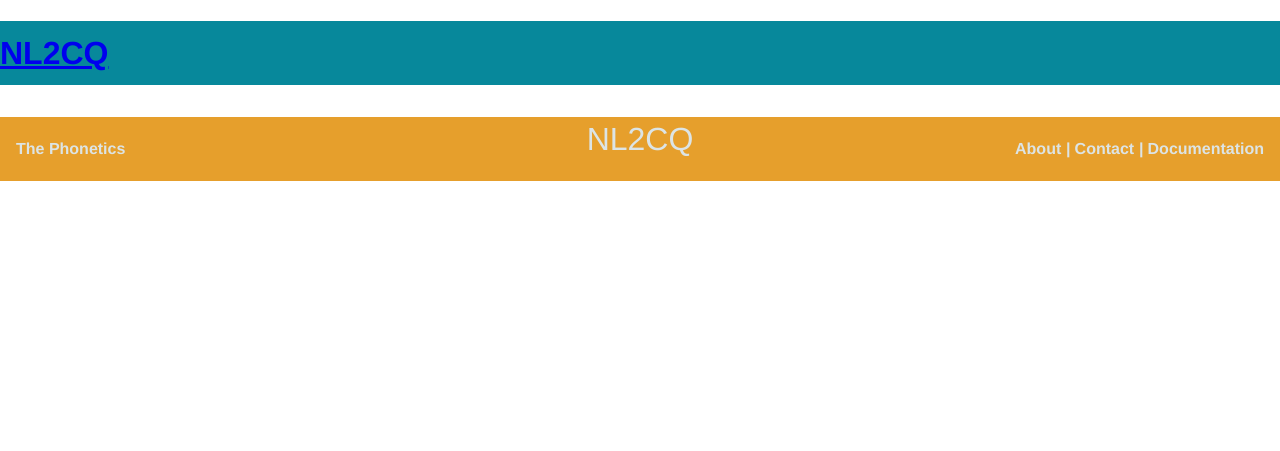
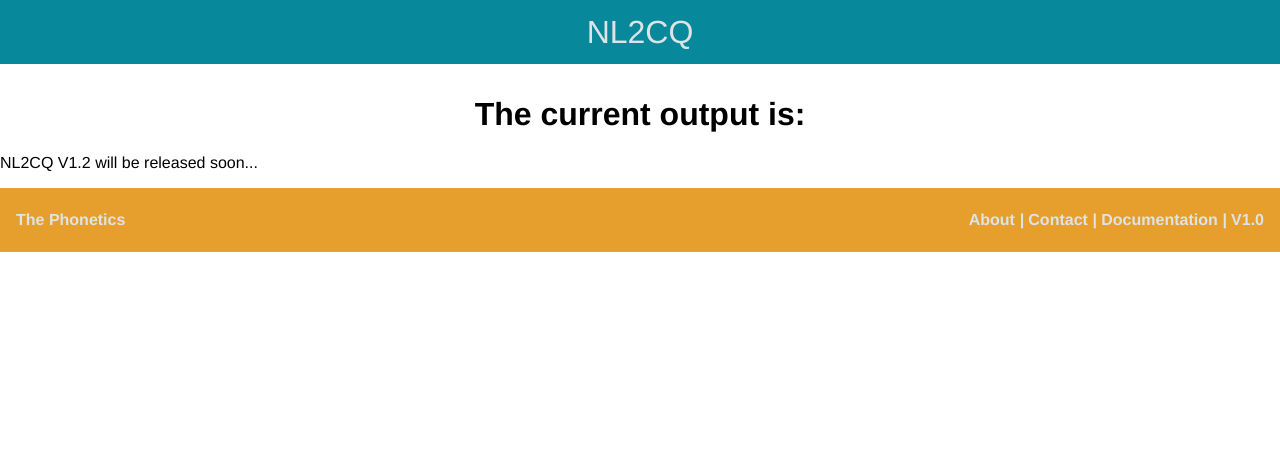
Before and after one commit to Joepruner/NLP, a PHP site: page /results.php?question=1 in a window 1280 px wide. Shown: the top 451 px of the page. After the commit the page ends 252 px from the top, so only its background shows below. Run offline with PHP 8.4, Linux system fonts and the light colour scheme.

Commit message:
pre presentation

```diff
--- a/sprint2/css/style.css
+++ b/sprint2/css/style.css
@@ -145,3 +145,14 @@
     color: var(--backup);
     font-weight: bold;
 }
+
+/*===OUTPUT===*/
+
+#resultHeader{
+    text-align: center;
+}
+
+
+#output {
+    text-align: center;
+}
--- a/sprint2/footer.html
+++ b/sprint2/footer.html
@@ -6,6 +6,8 @@
         <a href="contact.html">Contact</a>
         <em> | </em>
         <a href="documentation.html">Documentation</a>
+        <em> | </em>
+        <p style="display: inline">V1.0</p>
     </nav>
 </footer>
 </html>
--- a/sprint2/results.php
+++ b/sprint2/results.php
@@ -7,7 +7,6 @@
      </head>
      <body>
         <header>
-            <a href="index.php"><h1>NL2CQ</h1></a>
             <a id="nl2cqHead" href="index.php">NL2CQ</a>
         </header>
 
@@ -16,9 +15,12 @@
         $question = $_GET["question"];
 
         $result = shell_exec("python index.py ". $question);
+?>
+        <h1 id="resultHeader">The current output is:</h1>
+       <h2 id="output"><?=$result?></h2>
 
-        echo  $result;
-
+        <p cl>NL2CQ V1.2 will be released soon... </p>
+        <?php
         include "footer.html"
         ?>
     </body>
```
